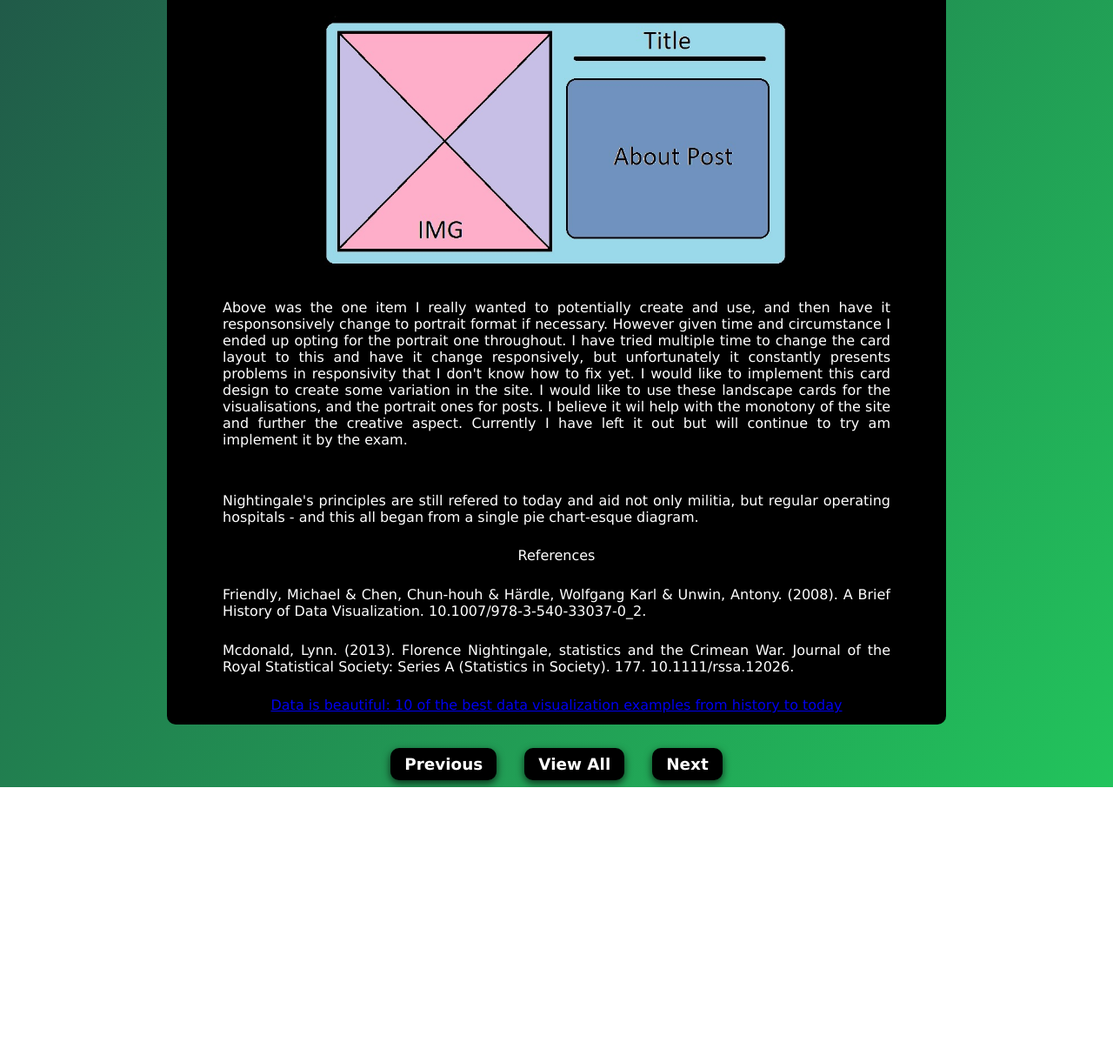
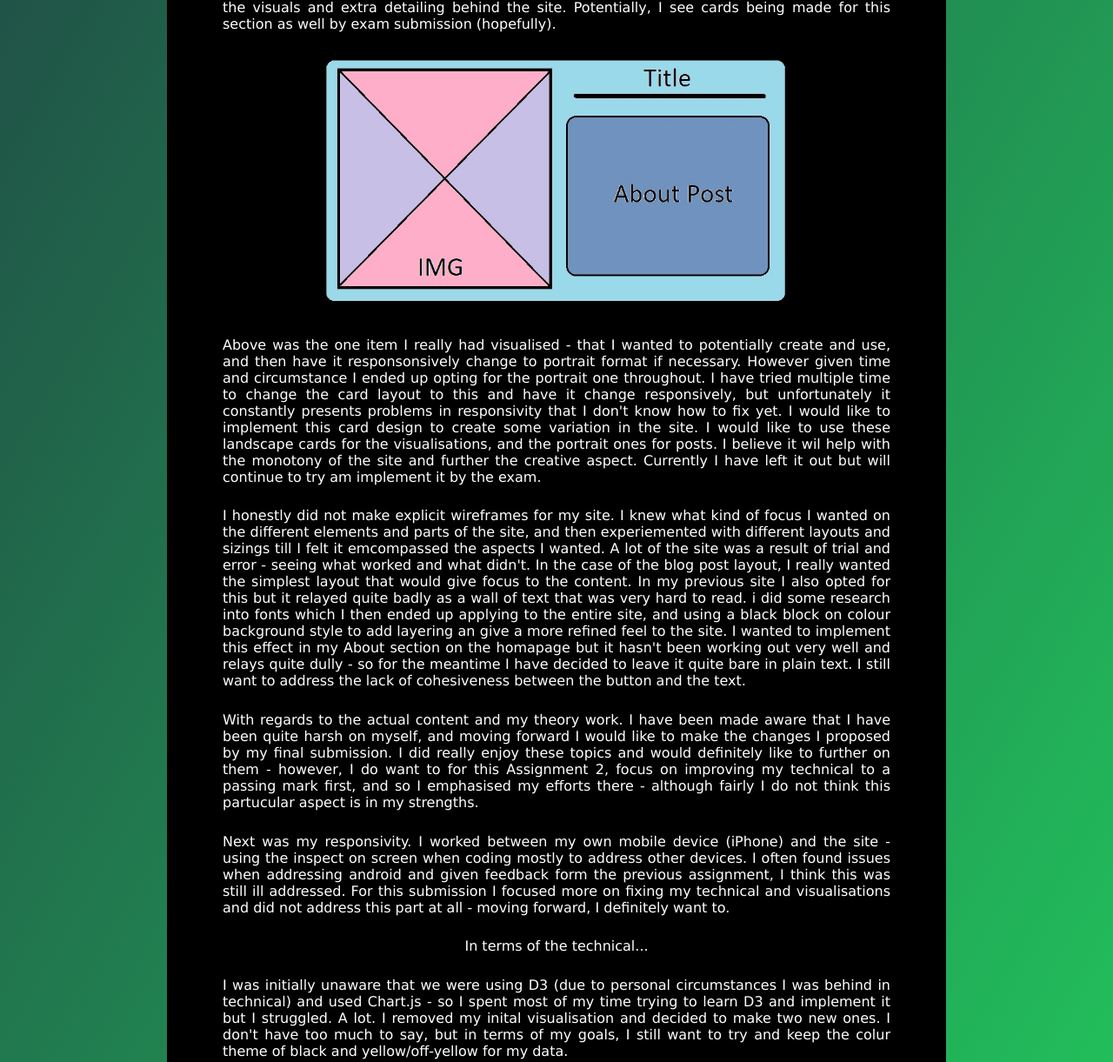
Before and after one commit to inrahus/WSOA3029A_1827518, a plain HTML site: page Hub/About/About.html in a window 1280 px wide. Shown: the part 887-2108 px from the top of the page at 87% size. Before the commit the page ends 1792 px from the top, so only its background shows below. Drawn offline with Linux system fonts and the light colour scheme.

Commit message:
New post

```diff
--- a/Hub/About/About.html
+++ b/Hub/About/About.html
@@ -44,7 +44,7 @@
         <section class="about-blog">
             <section class="content-blog">
                 <h2>
-                    vis.co - Design and Aesthetics
+                    vis.co - Website Design
                 </h2>
                 <p>
                     The main goal I had with this site was to approach form a visual perspective. I really wanted to
@@ -97,7 +97,8 @@
                         alt="Intial Blog Card - Landscape with image on left and text to the right.">
                 </a>
                 <p>
-                    Above was the one item I really wanted to potentially create and use, and then have it
+                    Above was the one item I really had visualised - that I wanted to potentially create and use, and
+                    then have it
                     responsonsively change to portrait format if necessary. However given time and circumstance
                     I ended up opting for the portrait one throughout. I have tried multiple time to change the card
                     layout to this and have it change responsively, but unfortunately it constantly presents problems in
@@ -107,33 +108,58 @@
                     creative aspect. Currently I have left it out but will continue to try am implement it by the exam.
                 </p>
                 <p>
-
+                    I honestly did not make explicit wireframes for my site. I knew what kind of focus I wanted on the
+                    different elements and parts of the site, and then experiemented with different layouts and sizings
+                    till I felt it
+                    emcompassed the aspects I wanted. A lot of the site was a result of trial and error - seeing what
+                    worked and what didn't. In the case of the blog post layout, I really wanted the simplest layout
+                    that would give focus to the content. In my previous site I also opted for this but it relayed quite
+                    badly as a wall of text that was very hard to read. i did some research into fonts which I then
+                    ended up applying to the entire site, and using a black block on colour background style to add
+                    layering an give a more refined feel to the site. I wanted to implement this effect in my About
+                    section on the homapage but it hasn't been working out very well and relays quite dully - so for the
+                    meantime I have decided to leave it quite bare in plain text. I still want to address the lack of
+                    cohesiveness between the button and the text.
                 </p>
                 <p>
-                    Nightingale's principles are still refered to today and aid not only militia, but regular operating
-                    hospitals - and this all began from a single pie chart-esque diagram.
+                    With regards to the actual content and my theory work. I have been made aware that I have been quite
+                    harsh on myself, and moving forward I would like to make the changes I proposed by my final
+                    submission. I did really enjoy these topics and would definitely like to further on them - however,
+                    I do want to for this Assignment 2, focus on improving my technical to a passing mark first, and so
+                    I
+                    emphasised my efforts there - although fairly I do not think this partucular aspect is in my
+                    strengths.
                 </p>
                 <p>
-                    References
+                    Next was my responsivity. I worked between my own mobile device (iPhone) and the site - using the
+                    inspect on screen when coding mostly to address other devices. I often found issues when addressing
+                    android and given feedback form the previous assignment, I think this was still ill addressed. For
+                    this submission I focused more on fixing my technical and visualisations and did not address this
+                    part at all - moving forward, I definitely want to.
                 </p>
                 <p>
-                    Friendly, Michael & Chen, Chun-houh & Härdle, Wolfgang Karl & Unwin, Antony. (2008). A Brief History
-                    of Data Visualization. 10.1007/978-3-540-33037-0_2.
+                    In terms of the technical...
                 </p>
                 <p>
-                    Mcdonald, Lynn. (2013). Florence Nightingale, statistics and the Crimean War. Journal of the Royal
-                    Statistical Society: Series A (Statistics in Society). 177. 10.1111/rssa.12026.
+                    I was initially unaware that we were using D3 (due to personal circumstances I was behind in
+                    technical) and used Chart.js - so I spent most of my time trying
+                    to learn D3 and implement it but I struggled. A lot. I removed my inital visualisation and
+                    decided to make two new ones. I don't have too much to say, but in terms of my goals, I still want
+                    to try and keep the colur theme of black and yellow/off-yellow for my data.
                 </p>
                 <p>
-                    <a href="https://www.tableau.com/learn/articles/best-beautiful-data-visualization-examples">
-                        Data is beautiful: 10 of the best data visualization examples from history to today
-                    </a>
+                    Overall there is not a lot of improvement in anything other than the technical (and it is
+                    barely there).
                 </p>
+                <p>
+                    Note: I am thinking of split this into two posts and have a focused discussion on the visualisations
+                    and technicalities.
+                </p>
+
             </section>
             <div class="blog-buttons">
-                <a class="viewbtn" href="./1_Representation_Kidd.html">Previous</a>
-                <a class="viewbtn" href="./index_theory.html">View All</a>
-                <a class="viewbtn" href="./3_Data_Driven_Stories_Riche.html">Next</a>
+                <a class="viewbtn" href="https://inrahus.github.io/WSOA3029A_1827518/index.html#About">Return</a>
+
             </div>
         </section>
     </main>
--- a/Hub/CSS/style.css
+++ b/Hub/CSS/style.css
@@ -433,7 +433,7 @@ transform: translateX(0);
     border-radius: 10px;
 }
 
-.theory-blog p, .about-blog p, .aboutcont p{
+.theory-blog p, .about-blog p{
 
     margin: 1vw 5vw 1vw 5vw;
 
@@ -445,7 +445,7 @@ transform: translateX(0);
 }
 
 
-.theory-blog h2{
+.theory-blog h2, .about-blog h2{
     font-size: 2rem;
 
     margin: 2vw;
@@ -464,3 +464,14 @@ transform: translateX(0);
 .chartcon{
     background: linear-gradient(to left top, #B7C422, #203A43);
 }
+
+.About p{
+
+    color:  white;
+
+    font-size: 2rem;
+
+    padding-left: 3vw;
+    padding-right: 3vw;
+
+}
```
Also changed, not shown: index.html (+11 -14 lines), Hub/Theory/5_Data_Ethics.html (added).
